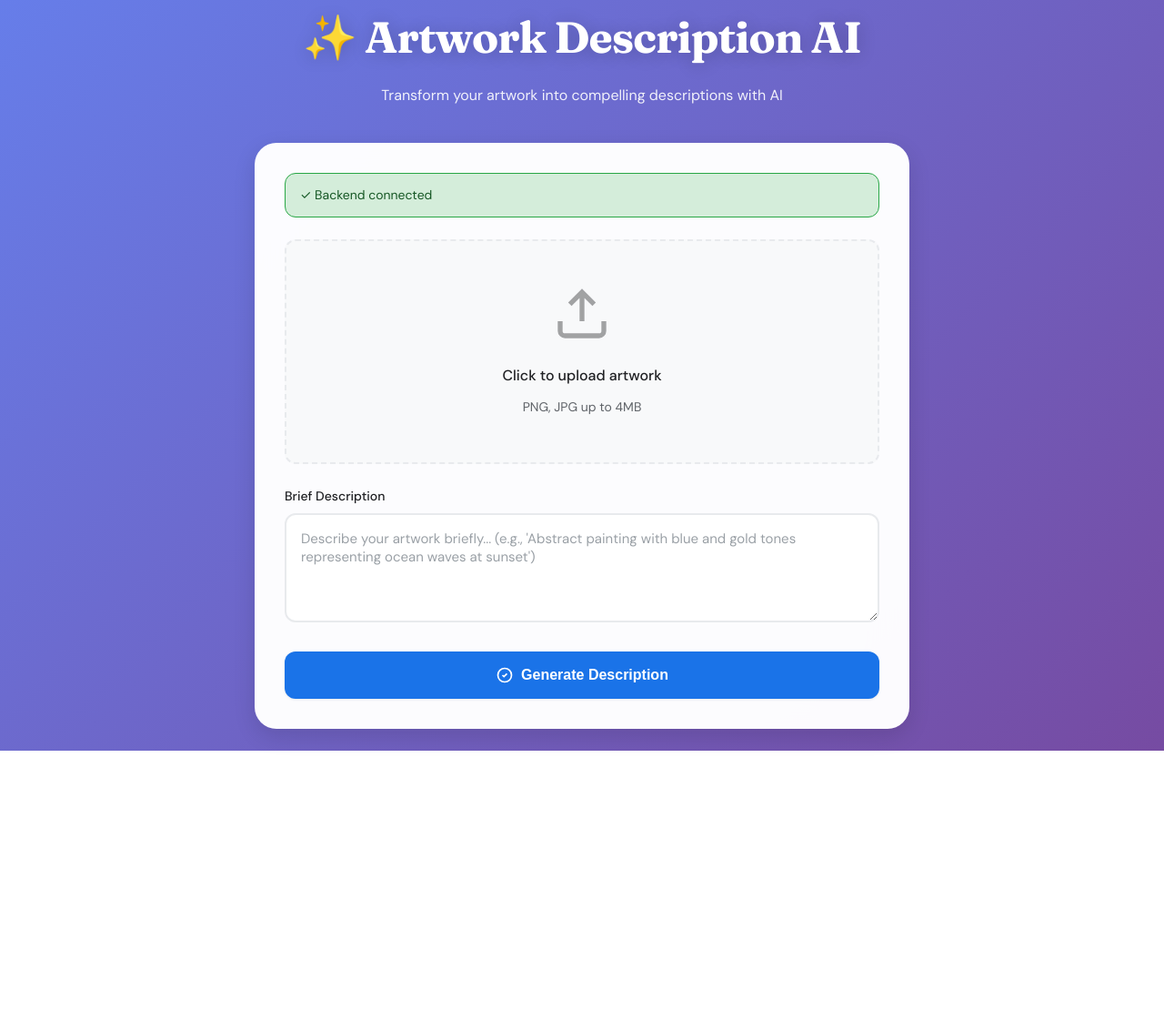
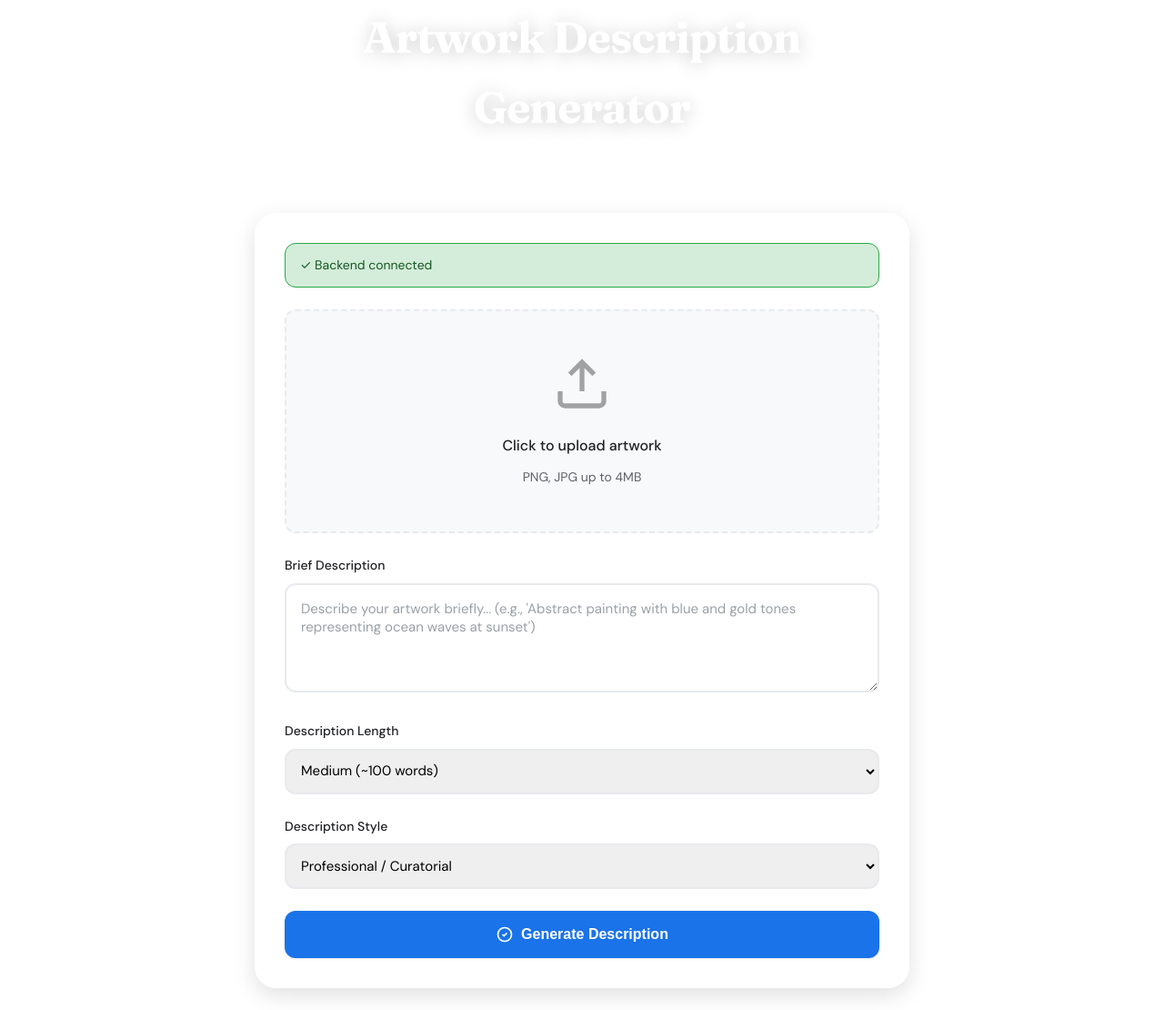
Before and after one commit to jahui35/URECA, a website: page index.html in a window 1280 px wide. Shown: the part 21-1131 px from the top of the page at 91% size. Before the commit the page ends 846 px from the top, so only its background shows below. Drawn offline with Linux system fonts and the light colour scheme.

Commit message:
added select type of description + control size of desc, next up allow custom size desc

```diff
--- a/index.html
+++ b/index.html
@@ -35,7 +35,7 @@
 
     body {
       font-family: 'DM Sans', -apple-system, BlinkMacSystemFont, sans-serif;
-      background: linear-gradient(135deg, #667eea 0%, #764ba2 100%);
+      background: linear-gradient(135deg, #ffffff 0%, #ffffff 100%);
       min-height: 100vh;
       padding: 24px;
       color: var(--text-primary);
@@ -386,13 +386,13 @@
 <body>
   <div class="container">
     <div class="header">
-      <h1>✨ Artwork Description AI</h1>
-      <p>Transform your artwork into compelling descriptions with AI</p>
+      <h1>Artwork Description Generator</h1>
+      <p>Focus on creating your artwork and leave the description writing to us!</p>
     </div>
 
     <div class="card">
       <div class="server-status" id="serverStatus">
-        ⚠️ Checking backend connection...
+        Checking backend connection...
       </div>
 
       <div class="upload-zone" id="uploadZone" onclick="document.getElementById('imageUpload').click()">
@@ -420,6 +420,27 @@
           <line x1="12" y1="16" x2="12.01" y2="16"/>
         </svg>
         <span id="errorText"></span>
+      </div>
+
+      <div class="form-group">
+        <label for="descriptionLength">Description Length</label>
+        <select id="descriptionLength" style="width: 100%; padding: 12px; border: 2px solid var(--border); border-radius: var(--radius); font-family: 'DM Sans', sans-serif; font-size: 15px;">
+          <option value="50">Short (~50 words)</option>
+          <option value="100" selected>Medium (~100 words)</option>
+          <option value="200">Long (~200 words)</option>
+        </select>
+      </div>
+
+      <div class="form-group">
+        <label for="descriptionStyle">Description Style</label>
+        <select id="descriptionStyle" style="width: 100%; padding: 12px; border: 2px solid var(--border); border-radius: var(--radius); font-family: 'DM Sans', sans-serif; font-size: 15px;">
+          <option value="professional">Professional / Curatorial</option>
+          <option value="technical">Technical (materials, technique)</option>
+          <option value="poetic">Poetic / Evocative</option>
+          <option value="philosophical">Philosophical / Conceptual</option>
+          <option value="scientific">Scientific / Analytical</option>
+          <option value="abstract">Abstract / Experimental</option>
+        </select>
       </div>
 
       <button class="btn-primary" id="submitBtn" onclick="handleSubmit()">
@@ -543,6 +564,8 @@
 
     async function handleSubmit() {
       const shortDesc = document.getElementById('shortDesc').value.trim();
+      const wordCount = document.getElementById('descriptionLength').value;
+      const style = document.getElementById('descriptionStyle').value;
       const file = imageUpload.files[0];
 
       hideError();
@@ -570,6 +593,8 @@
       const formData = new FormData();
       formData.append('imageUpload', file);
       formData.append('shortDesc', shortDesc);
+      formData.append('wordCount', wordCount);
+      formData.append('style', style); // ← new
 
       try {
         console.log('Sending request to:', API_URL);
```
Also changed, not shown: api/describe.js (+23 -1 lines).
